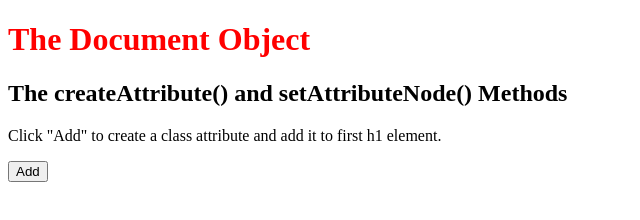
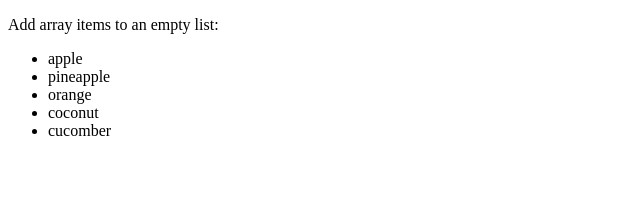
Before and after one commit to jobayed24/HTML-DOM, a plain HTML site: page index.html in a window 1280 px wide. Shown: the whole page, without its empty margins (0-640 px from the left). Drawn offline with Linux system fonts and the light colour scheme.

Commit message:
documents fragments use for listing under ul li

```diff
--- a/index.html
+++ b/index.html
@@ -7,14 +7,11 @@
     </style>
 <body >
 
-    <h1>The Document Object</h1>
-    <h2>The createAttribute() and setAttributeNode() Methods</h2>
+    <p>Add array items to an empty list:</p>
 
-    <p>Click "Add" to create a class attribute and add it to first h1 element.</p>
+<ul id="myList">
+</ul>
 
-    <button >Add</button>
-
-<p id="demo"></p>
 
 <script src="main.js" ></script>
 
--- a/main.js
+++ b/main.js
@@ -1,5 +1,14 @@
-const addatt=document.createAttribute("style");
+const fruits=['apple','pineapple','orange','coconut','cucomber'];
 
-    addatt.value="color:red";
 
-    document.getElementsByTagName('h1')[0].setAttributeNode(addatt);
+const dfg=document.createDocumentFragment();
+console.log(dfg);
+for( let x in fruits){
+    const li=document.createElement("li");
+    li.textContent=fruits[x];
+    dfg.appendChild(li);
+}
+
+
+console.log(dfg);
+document.getElementById("myList").appendChild(dfg);
```
